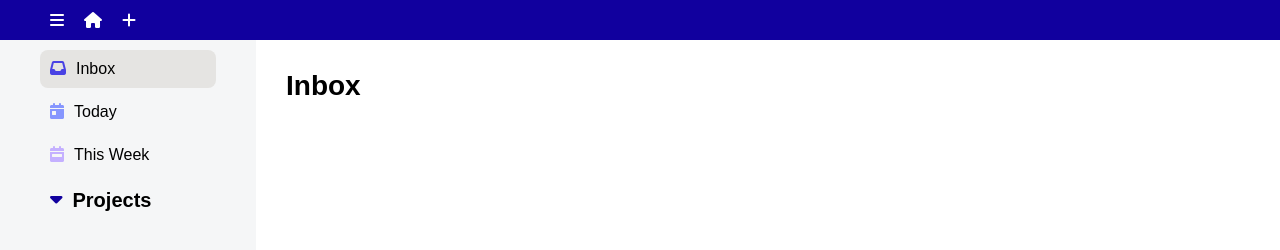
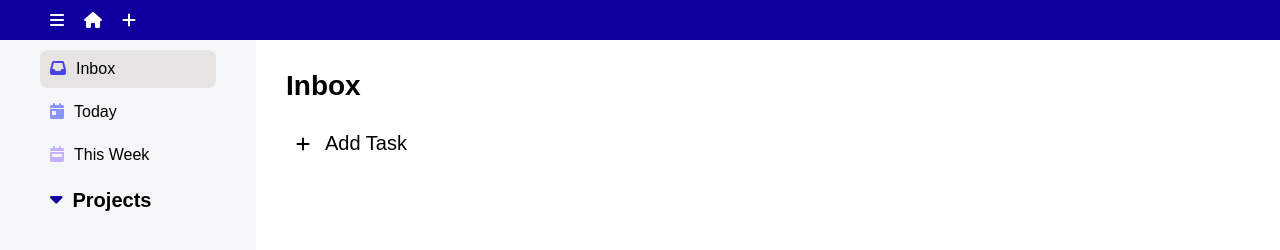
Before and after one commit to balinwarren/Todo-App, a website built with webpack: page dist/index.html in a window 1280 px wide. Built offline with nearby package versions, Linux system fonts and the light colour scheme.

Commit message:
Added add task button

```diff
--- a/src/modules/UI.js
+++ b/src/modules/UI.js
@@ -101,6 +101,28 @@ export default class UI {
         title.classList.add('task-list-item');
         taskList.appendChild(title);
 
+        taskList.appendChild(UI.createAddTask());
+
         return taskList;
     }
+
+    //create add task button
+    static createAddTask (){
+        const add = document.createElement('div');
+        add.classList.add('task-button');
+        add.classList.add('task-list-item');
+
+        const plusIcon = document.createElement('i');
+        plusIcon.classList.add('fa-solid');
+        plusIcon.classList.add('fa-plus');
+        plusIcon.classList.add('plus-icon');
+        add.appendChild(plusIcon);
+
+        const label = document.createElement('p');
+        label.innerHTML = "Add Task";
+        label.classList.add('label');
+        add.appendChild(label);
+
+        return add;
+    }
 }
--- a/src/style.css
+++ b/src/style.css
@@ -121,7 +121,7 @@ body {
 }
 
 .task-list-container > p {
-    font-family: arial;
+    font-family: Arial, Helvetica, sans-serif;
     font-size: 28px;
     font-weight: bold;
     margin: 0;
@@ -129,5 +129,25 @@ body {
 }
 
 .task-list-container > .task-list-item {
-    margin: 30px;
+    margin: 30px 30px -30px 30px;
 }
+
+.task-button {
+    display: flex;
+    gap: 15px;
+    align-items: center;
+    border-radius: 8px;
+    padding: 10px;
+    width: 115px;
+}
+
+.task-button:hover {
+    cursor: pointer;
+    background-color: var(--secondary-light);
+}
+
+.label {
+    margin: 0;
+    font-family: Arial, Helvetica, sans-serif;
+    font-size: 20px;
+}
```
Also changed, not shown: dist/main.bundle.js.
